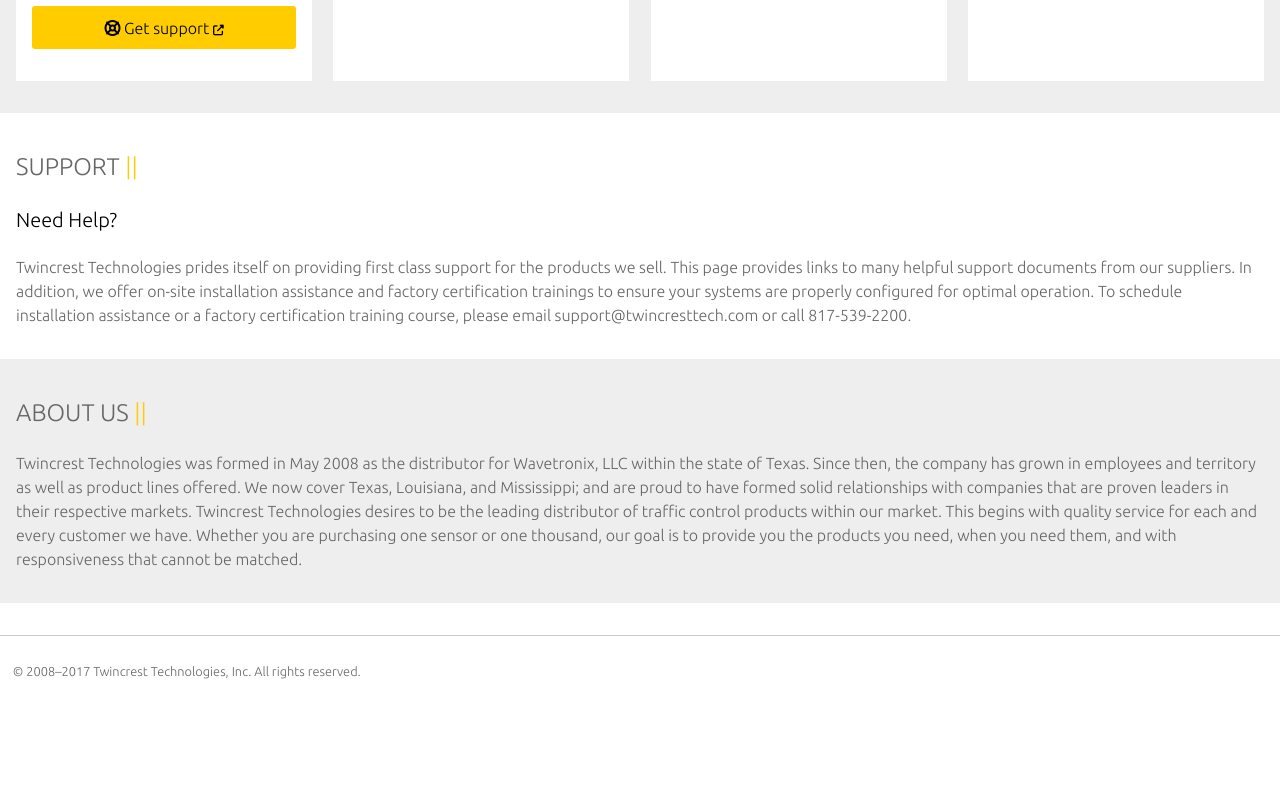
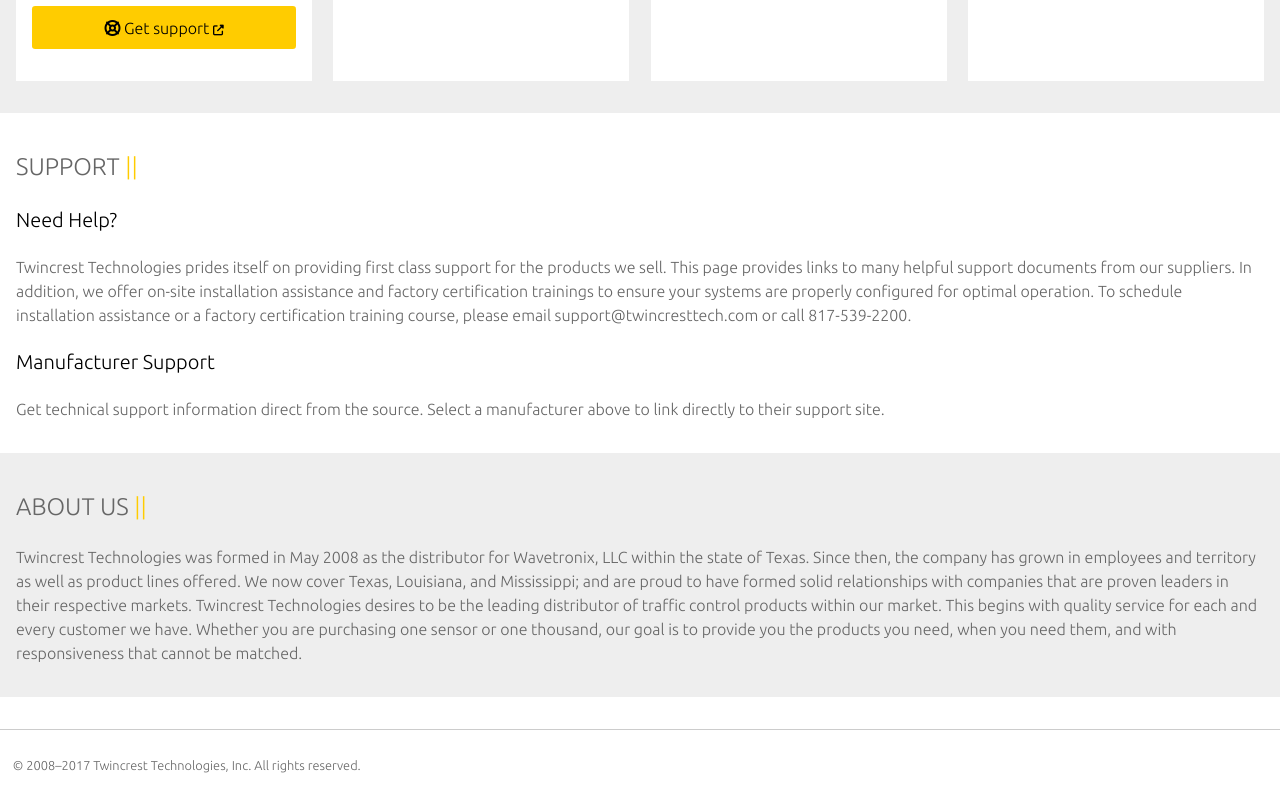
Before and after one commit to rapidturtle/com.twincresttech.www, an Angular app: page / in a window 1280 px wide. Shown: the part 1530-2330 px from the top of the page. Before the commit the page ends 2236 px from the top, so only its background shows below. Built offline with nearby package versions, Linux system fonts and the light colour scheme.

Commit message:
Add manufacturer support text

```diff
--- a/src/app/support/support.component.html
+++ b/src/app/support/support.component.html
@@ -1,3 +1,6 @@
 <h2>Support</h2>
 <h3>Need Help?</h3>
 <p>Twincrest Technologies prides itself on providing first class support for the products we sell. This page provides links to many helpful support documents from our suppliers. In addition, we offer on-site installation assistance and factory certification trainings to ensure your systems are properly configured for optimal operation. To schedule installation assistance or a factory certification training course, please email support@twincresttech.com or call 817-539-2200.</p>
+
+<h3>Manufacturer Support</h3>
+<p>Get technical support information direct from the source. Select a manufacturer above to link directly to their support site.</p>
```
